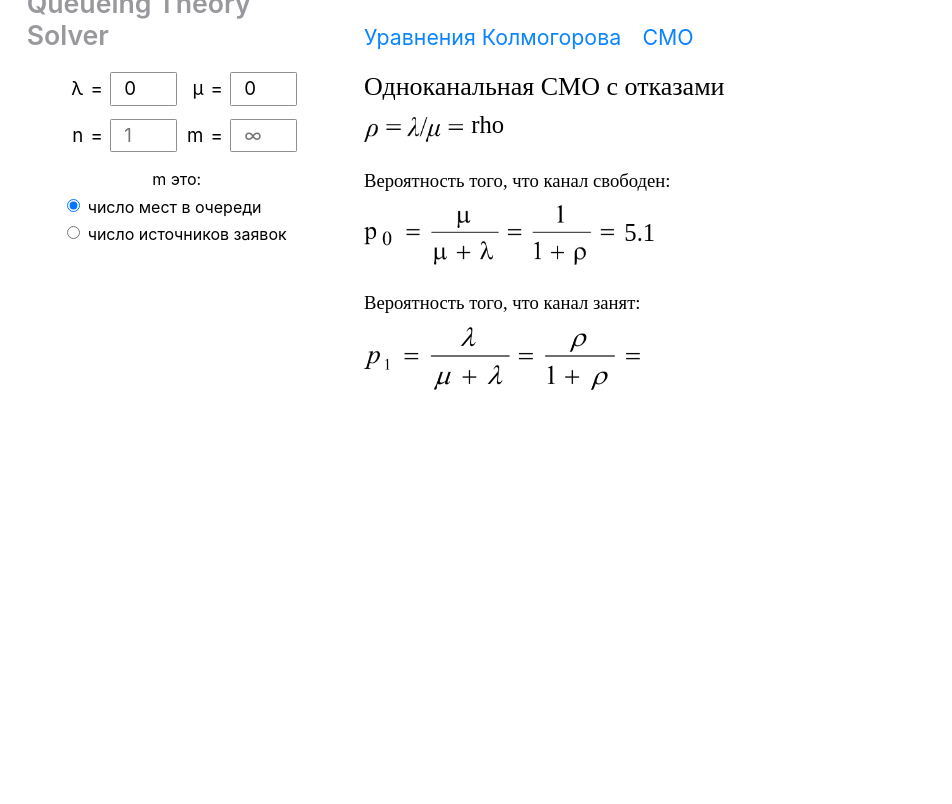
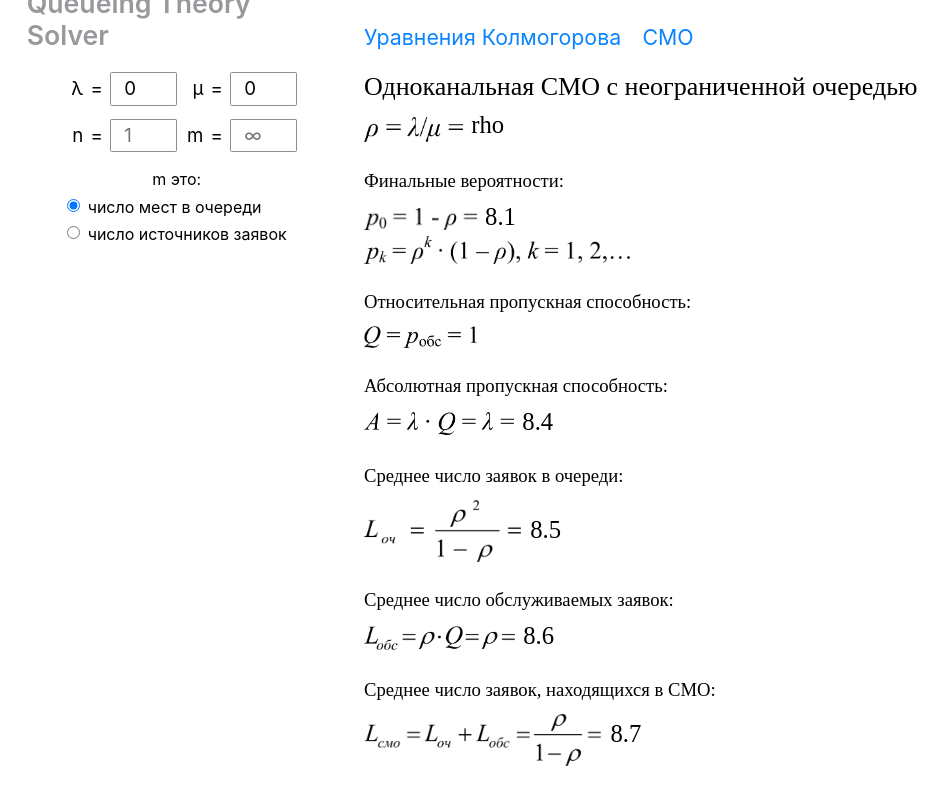
Before and after one commit to agvolkov5/queueing-theory-solver, a React (Create React App) app: page / in a window 1280 px wide. Shown: the top 804 px of the page, without its empty margins (0-952 px from the left). Built offline with nearby package versions, Linux system fonts and the light colour scheme.

Commit message:
hiding values complete

```diff
--- a/src/App.js
+++ b/src/App.js
@@ -166,7 +166,7 @@ class App extends Component {
           m_value: '',
           t_value: '',
           m_radio: 'queue length limit',
-          smo: this.smo_kinds['0sr'], // 0si
+          smo: this.smo_kinds['0si'], // 0si
       };
   }
   getCurrentSMOKind = () => {
--- a/src/Formula.js
+++ b/src/Formula.js
@@ -186,7 +186,6 @@ class Formula extends Component {
                 'img': formula_5_1,
                 'height': 60,
                 'value': {
-                    'hidden': false,
                     'verticalOffset': -2,
                     'horizontalOffset': 2,
                     'fontSize': 18.5
@@ -231,6 +230,7 @@ class Formula extends Component {
                 'img': formula_6_3,
                 'height': 57,
                 'value': {
+                    'hidden': true,
                     'verticalOffset': -2,
                     'horizontalOffset': 0,
                     'fontSize': 18.5
@@ -308,6 +308,7 @@ class Formula extends Component {
                 'img': formula_7_3,
                 'height': 33,
                 'value': {
+                    'hidden': true,
                     'verticalOffset': -2,
                     'horizontalOffset': 0,
                     'fontSize': 18.5
@@ -418,6 +419,7 @@ class Formula extends Component {
                 'img': formula_8_2,
                 'height': 28,
                 'value': {
+                    'hidden': true,
                     'verticalOffset': -2,
                     'horizontalOffset': 0,
                     'fontSize': 18.5
@@ -429,6 +431,7 @@ class Formula extends Component {
                 'img': formula_8_3,
                 'height': 22,
                 'value': {
+                    'hidden': true,
                     'verticalOffset': -2,
                     'horizontalOffset': 0,
                     'fontSize': 18.5
@@ -506,6 +509,7 @@ class Formula extends Component {
                 'img': formula_9_3,
                 'height': 60,
                 'value': {
+                    'hidden': true,
                     'verticalOffset': -2,
                     'horizontalOffset': 0,
                     'fontSize': 18.5
@@ -660,6 +664,7 @@ class Formula extends Component {
                 'img': formula_10_2,
                 'height': 59,
                 'value': {
+                    'hidden': true,
                     'verticalOffset': -2,
                     'horizontalOffset': 0,
                     'fontSize': 18.5
@@ -682,6 +687,7 @@ class Formula extends Component {
                 'img': formula_10_4,
                 'height': 24,
                 'value': {
+                    'hidden': true,
                     'verticalOffset': -2,
                     'horizontalOffset': 0,
                     'fontSize': 18.5
@@ -693,6 +699,7 @@ class Formula extends Component {
                 'img': formula_10_5,
                 'height': 24,
                 'value': {
+                    'hidden': true,
                     'verticalOffset': -2,
                     'horizontalOffset': 0,
                     'fontSize': 18.5
@@ -759,6 +766,7 @@ class Formula extends Component {
                 'img': formula_11_3,
                 'height': 61,
                 'value': {
+                    'hidden': true,
                     'verticalOffset': -2,
                     'horizontalOffset': 0,
                     'fontSize': 18.5
@@ -770,6 +778,7 @@ class Formula extends Component {
                 'img': formula_11_4,
                 'height': 100,
                 'value': {
+                    'hidden': true,
                     'verticalOffset': -2,
                     'horizontalOffset': 0,
                     'fontSize': 18.5
@@ -825,7 +834,7 @@ class Formula extends Component {
                 'img': formula_11_9,
                 'height': 105,
                 'value': {
-                    'verticalOffset': -18,
+                    'verticalOffset': -20,
                     'horizontalOffset': 0,
                     'fontSize': 18.5
                 },
@@ -880,6 +889,7 @@ class Formula extends Component {
                 'img': formula_12_3,
                 'height': 36,
                 'value': {
+                    'hidden': true,
                     'verticalOffset': -2,
                     'horizontalOffset': 0,
                     'fontSize': 18.5
@@ -891,6 +901,7 @@ class Formula extends Component {
                 'img': formula_12_4,
                 'height': 32,
                 'value': {
+                    'hidden': true,
                     'verticalOffset': -2,
                     'horizontalOffset': 0,
                     'fontSize': 18.5
@@ -913,6 +924,7 @@ class Formula extends Component {
                 'img': formula_12_6,
                 'height': 25,
                 'value': {
+                    'hidden': true,
                     'verticalOffset': -2,
                     'horizontalOffset': 0,
                     'fontSize': 18.5
@@ -1025,6 +1037,20 @@ class Formula extends Component {
         if (title !== '') {
             title += ':';
         }
+
+        let value = <div className="value"
+                         style={{
+                             top: +this.formulas[this.props.number].value.verticalOffset + "px",
+                             left: +this.formulas[this.props.number].value.horizontalOffset + "px",
+                             fontSize: +this.formulas[this.props.number].value.fontSize + "pt"}}>
+            {this.props.number}
+        </div>;
+        if (this.formulas[this.props.number].value.hasOwnProperty('hidden')) {
+            if (this.formulas[this.props.number].value.hidden === true) {
+                value = null;
+            }
+        }
+
         return (<div className="formula-container">
             {title !== '' &&
                 <div className="title">{title}</div>
@@ -1035,16 +1061,7 @@ class Formula extends Component {
                      title={this.props.number}
                      style={{height: + this.formulas[this.props.number].height + "px"}}
                 />
-                {this.formulas[this.props.number].value.hasOwnProperty('hidden') &&
-                    <div className="value"
-                         style={{
-                             top: +this.formulas[this.props.number].value.verticalOffset + "px",
-                             left: +this.formulas[this.props.number].value.horizontalOffset + "px",
-                             fontSize: +this.formulas[this.props.number].value.fontSize + "pt",
-                         }}>
-                        {this.props.number}
-                    </div>
-                }
+                {value !== null && value}
             </div>
         </div>);
     }
```
